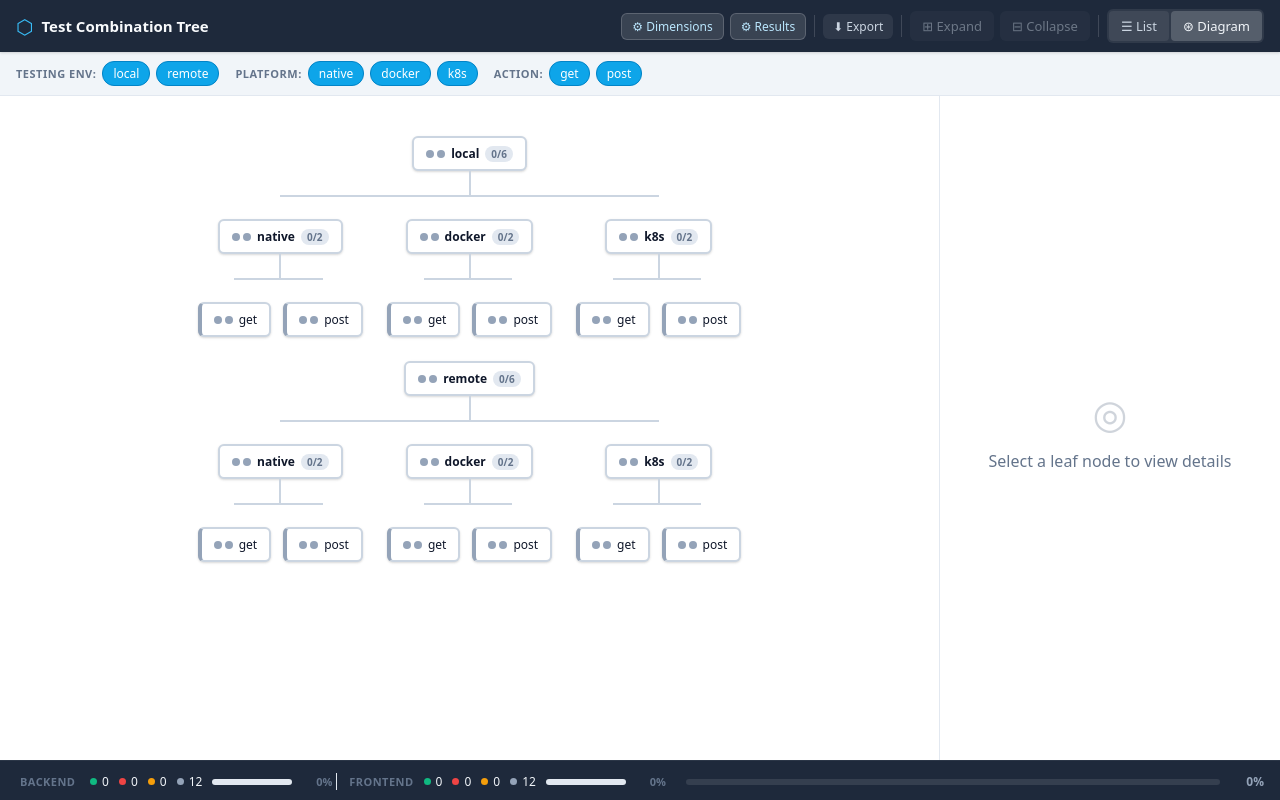
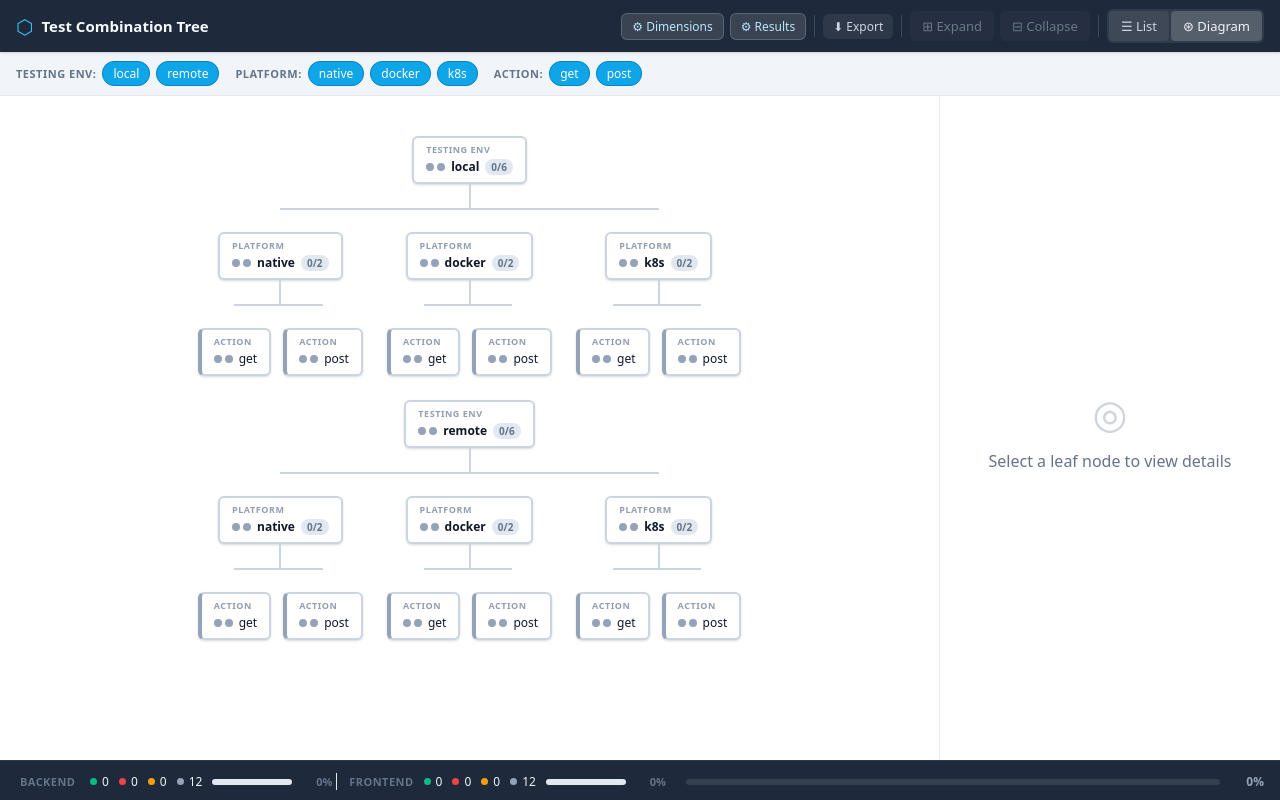
Before and after one commit to defaultax7/test_tree_generator, a plain HTML site: page index.html in a window 1280 px wide. Drawn offline with Linux system fonts and the light colour scheme.

Commit message:
show dimension label in the node

```diff
--- a/app.js
+++ b/app.js
@@ -326,6 +326,16 @@ function buildDiagramNode(node) {
   box.className      = `td-box ${node.isLeaf ? 'td-leaf' : 'td-internal'} ${status}`;
   box.dataset.nodeId = node.id;
 
+  /* dimension name header */
+  const dimName = document.createElement('span');
+  dimName.className   = 'td-dim-name';
+  dimName.textContent = state.dimensions[node.depth - 1].name;
+  box.appendChild(dimName);
+
+  /* body row — dots + label + badge/remark */
+  const body = document.createElement('div');
+  body.className = 'td-box-body';
+
   /* multi-dot group — one dot per result dimension */
   const dotGroup = document.createElement('span');
   dotGroup.className = 'status-dots';
@@ -339,12 +349,12 @@ function buildDiagramNode(node) {
     dot.title            = r.name;
     dotGroup.appendChild(dot);
   });
-  box.appendChild(dotGroup);
+  body.appendChild(dotGroup);
 
   const label = document.createElement('span');
   label.className   = 'td-label';
   label.textContent = node.label;
-  box.appendChild(label);
+  body.appendChild(label);
 
   if (!node.isLeaf) {
     const leaves = getLeaves(node);
@@ -354,15 +364,17 @@ function buildDiagramNode(node) {
     const badge  = document.createElement('span');
     badge.className   = `node-badge ${status}`;
     badge.textContent = fail ? `${fail}✗ ${pass}✓` : `${pass}/${total}`;
-    box.appendChild(badge);
+    body.appendChild(badge);
   } else {
     /* remark indicator dot */
     const rdot = document.createElement('span');
     rdot.className = 'td-remark-dot';
     rdot.title     = 'Has remark';
     rdot.hidden    = !node.remark;
-    box.appendChild(rdot);
+    body.appendChild(rdot);
   }
+
+  box.appendChild(body);
 
   li.appendChild(box);
 
--- a/style.css
+++ b/style.css
@@ -731,14 +731,31 @@ html, body { height: 100%; font-family: var(--font-ui); color: var(--text); back
   background: var(--bg-panel);
   box-shadow: var(--shadow);
   display: flex;
-  align-items: center;
-  gap: 6px;
+  flex-direction: column;
+  align-items: flex-start;
+  gap: 4px;
   min-width: 72px;
   cursor: pointer;
   white-space: nowrap;
   font-size: 12px;
   transition: background .15s, border-color .15s, box-shadow .15s;
   user-select: none;
+}
+
+.td-dim-name {
+  font-size: 9px;
+  font-weight: 700;
+  color: var(--text-muted);
+  text-transform: uppercase;
+  letter-spacing: 0.06em;
+  line-height: 1;
+  opacity: 0.7;
+}
+
+.td-box-body {
+  display: flex;
+  align-items: center;
+  gap: 6px;
 }
 
 .td-box:hover    { background: var(--bg-hover); box-shadow: var(--shadow-md); }
```
